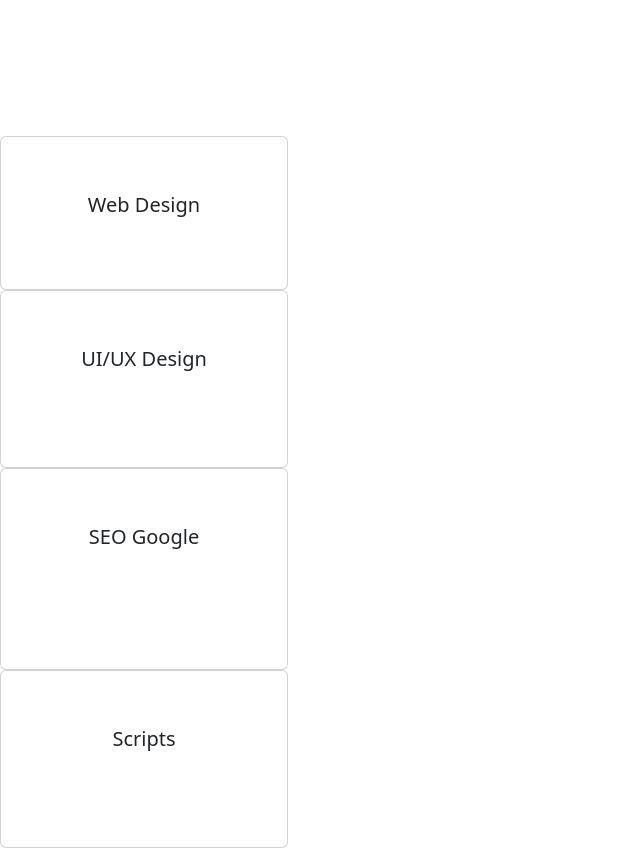
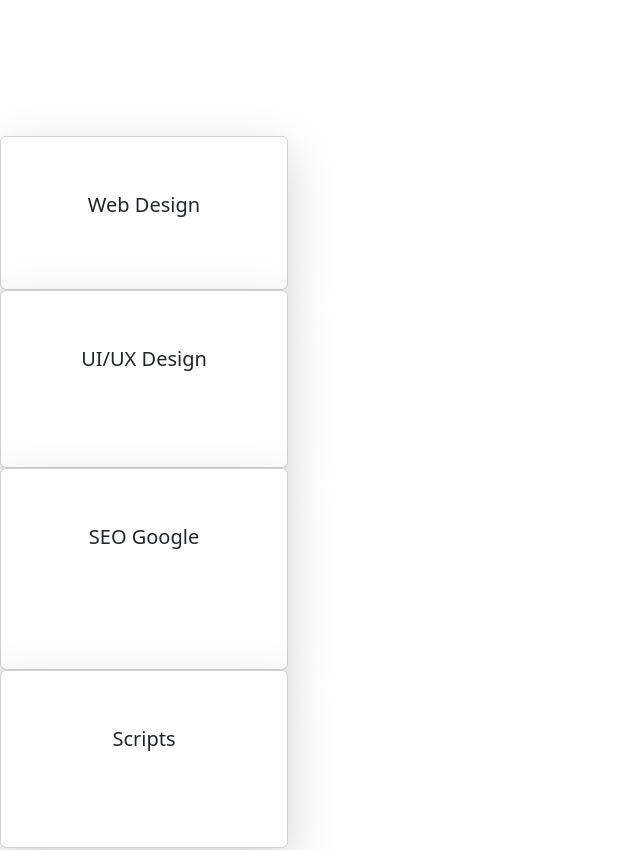
Before and after one commit to PatrickSFS/Portifolio, a React (Vite) app: page / in a window 1280 px wide. Shown: the part 960-1810 px from the top of the page, without its empty margins (0-640 px from the left). Built offline with nearby package versions, Linux system fonts and the light colour scheme.

Commit message:
add: animation in CARDF

```diff
--- a/src/Card.jsx
+++ b/src/Card.jsx
@@ -3,17 +3,17 @@ import PropTypes from 'prop-types';
 
 CardF.propTypes = {
   text: PropTypes.string.isRequired,
-  title:PropTypes.string.isRequired,
+  title: PropTypes.string.isRequired,
   buttonContent: PropTypes.string.isRequired,
   icon: PropTypes.string,
 };
 
 function CardF(props) {
   return (
-    <Card className='bg-neutral-900' style={{ width: '18rem' }}>
-    <i className={`${props.icon} text-white size-3 p-2`}></i>
+    <Card className='bg-neutral-900 transform transition-transform duration-200 hover:-translate-y-1 hover:scale-105 shadow-lg hover:shadow-xl cursor-pointer' style={{ width: '18rem' }}>
+      <i className={`${props.icon} text-white size-3 p-2`}></i>
       <Card.Body>
-        <Card.Title className='text-orange-500 opacity-90 '>{props.title}</Card.Title>
+        <Card.Title className='text-orange-500 opacity-90'>{props.title}</Card.Title>
         <Card.Text className='text-white opacity-80 text-justify'>
           {props.text}
         </Card.Text>
```
